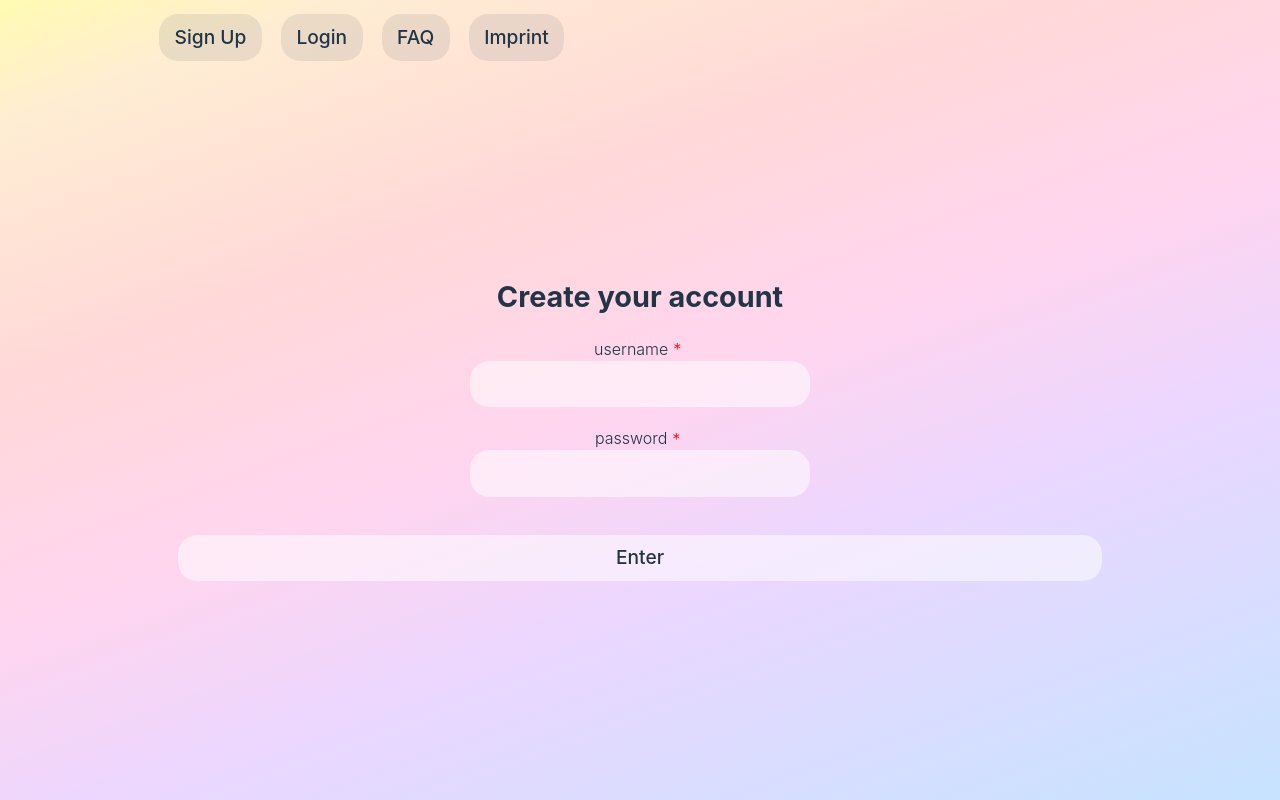
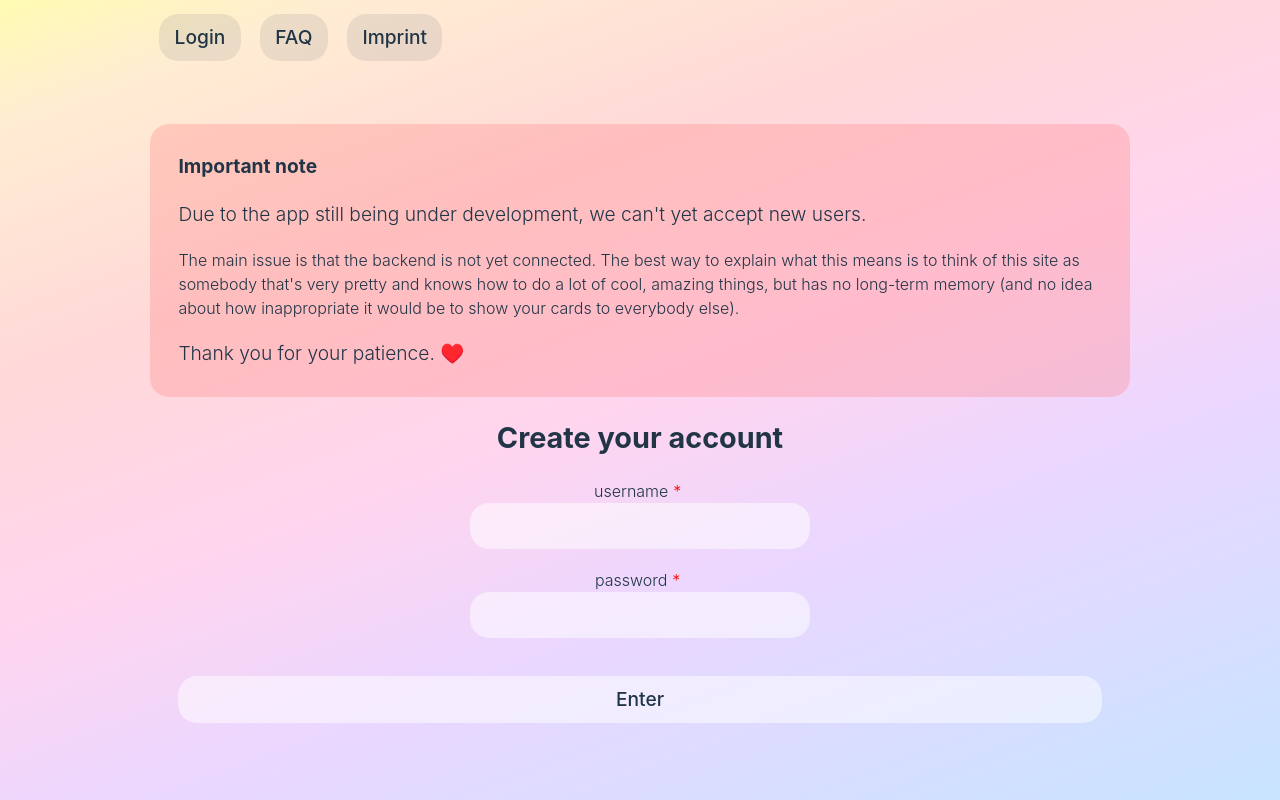
Before and after one commit to extra-jalapenos/apprendio-flashcard-app-frontend, a React (Vite) app: page /register in a window 1280 px wide. Built offline with nearby package versions, Linux system fonts and the light colour scheme.

Commit message:
work on CSS / UI

```diff
--- a/index.html
+++ b/index.html
@@ -2,9 +2,9 @@
 <html lang="en">
   <head>
     <meta charset="UTF-8" />
-    <link rel="icon" type="image/svg+xml" href="/vite.svg" />
+    <link rel="icon" type="image/svg+xml" href="" />
     <meta name="viewport" content="width=device-width, initial-scale=1.0" />
-    <title>7️⃣ 🧠 🛁 Seven Brains</title>
+    <title>🐭 Lernmausi</title>
   </head>
   <body>
     <div id="root"></div>
--- a/src/App.jsx
+++ b/src/App.jsx
@@ -70,7 +70,7 @@ export default function App() {
         <Header />
         <main>
           <Routes>
-            <Route path={"/"} element={<Start />}/>
+            <Route path={"/"} element={<Login />}/>
             <Route path={"/start"} element={<Start />}/>
             <Route path={"/login"} element={<Login />}/>
             <Route path={"/register"} element={<Register />}/>
--- a/src/components/header/Header.jsx
+++ b/src/components/header/Header.jsx
@@ -1,7 +1,6 @@
 import { useNavigate } from "react-router-dom"
 import { useContext } from "react"
 import { userContext } from "../../context"
-import { siteTitle } from "../../helpers/constants"
 
 export default function Header () {
   const { user, logoutUser } = useContext(userContext)
@@ -11,7 +10,7 @@ export default function Header () {
     return (
       <header>
         <nav>
-          <button onClick={() => navigate("/start")}>{siteTitle}</button>
+          <button onClick={() => navigate("/start")}>🐭 Home</button>
           <button onClick={() => navigate("/profile")}>{"🐭 " + user}</button>
           {user && <button onClick={() => logoutUser()}>⏻</button>}
         </nav>
@@ -21,7 +20,6 @@ export default function Header () {
     return (
       <header>
         <nav>
-          <button onClick={() => navigate("/register")}>Sign Up</button>
           <button onClick={() => navigate("/login")}>Login</button>
           <button onClick={() => navigate("/about")}>FAQ</button>
           <button onClick={() => navigate("/imprint")}>Imprint</button>
--- a/src/components/login/Form.jsx
+++ b/src/components/login/Form.jsx
@@ -5,11 +5,11 @@ export default function Form ({ handleSubmit, handleInput }) {
     <form className="form" onChange={handleInput} onSubmit={handleSubmit}>
       <div>
         <p className="formfield-label required">username</p>
-        <input className="formfield" name="username" autoComplete="username"/>
+        <input className="formfield" name="username" autoComplete="username" />
       </div>
       <div>
         <p className="formfield-label required">password</p>
-        <input className="formfield" name="password" type="password" autoComplete="password"/>
+        <input className="formfield" name="password" type="password" autoComplete="password" />
       </div>
       <button value={"Submit"}>Enter</button>
     </form>
--- a/src/components/login/Login.jsx
+++ b/src/components/login/Login.jsx
@@ -53,8 +53,8 @@ export default function Login () {
   }
 
   return (
-    <div>
-      <h2>Log in</h2>
+    <div className="center">
+      <h2>Welcome back!</h2>
       <Form name="login" handleInput={handleInput} handleSubmit={handleSubmit} />
       {loginData !== null && failedLogin === true &&
         (
--- a/src/components/login/Register.jsx
+++ b/src/components/login/Register.jsx
@@ -48,6 +48,12 @@ export default function Register () {
 
   return (
     <div className="center">
+      <div className="banner">
+        <p><b>Important note</b></p>
+        <p>Due to the app still being under development, we can&apos;t yet accept new users.</p>
+        <p className="fineprint">The main issue is that the backend is not yet connected. The best way to explain what this means is to think of this site as somebody that&apos;s very pretty and knows how to do a lot of cool, amazing things, but has no long-term memory (and no idea about how inappropriate it would be to show your cards to everybody else).</p>
+        <p>Thank you for your patience. ♥️</p>
+      </div>
       <h2>Create your account</h2>
       <Form name="signup" handleInput={handleInput} handleSubmit={handleSubmit}/>
     </div>
--- a/src/components/login/style.css
+++ b/src/components/login/style.css
@@ -13,3 +13,15 @@
 .formfield {
   margin: 0;
 }
+
+.banner {
+  margin: 0.5em;
+  padding: 0.5em;
+  border-radius: 1rem;
+  text-align: left;
+  background: var(--red)
+}
+
+.fineprint {
+  font-size: smaller;
+}
```
Also changed, not shown: src/assets/icon.svg (added).
